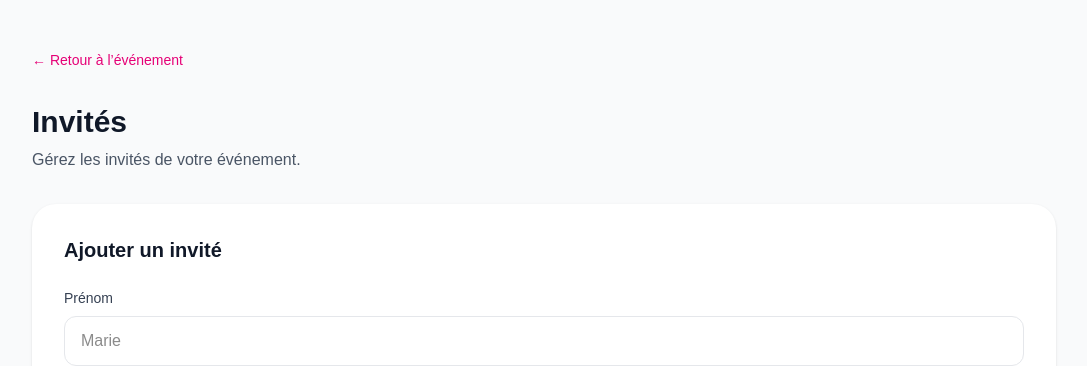
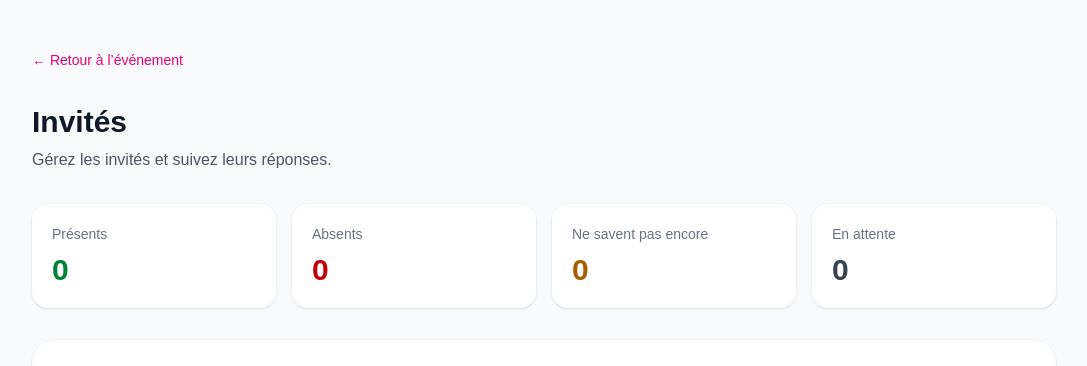
Before and after one commit to Ingride-Siemanou/invity, a Next.js app: page /dashboard/events/1/guests in a window 1280 px wide. Shown: the top 366 px of the page, without its empty margins (96-1183 px from the left). Built offline with nearby package versions, Linux system fonts and the light colour scheme; no server answers.

Commit message:
Ajout du suivi des reponses des invites

```diff
--- a/src/app/dashboard/events/[id]/guests/page.tsx
+++ b/src/app/dashboard/events/[id]/guests/page.tsx
@@ -12,6 +12,38 @@ type Guest = {
   status: string;
   token: string;
 };
+
+function getStatusLabel(status: string) {
+  if (status === "accepted") {
+    return "Présent(e)";
+  }
+
+  if (status === "declined") {
+    return "Absent(e)";
+  }
+
+  if (status === "maybe") {
+    return "Je ne sais pas encore";
+  }
+
+  return "En attente";
+}
+
+function getStatusClass(status: string) {
+  if (status === "accepted") {
+    return "bg-green-50 text-green-700";
+  }
+
+  if (status === "declined") {
+    return "bg-red-50 text-red-700";
+  }
+
+  if (status === "maybe") {
+    return "bg-yellow-50 text-yellow-700";
+  }
+
+  return "bg-gray-100 text-gray-600";
+}
 
 export default function GuestsPage() {
   const params = useParams();
@@ -88,6 +120,22 @@ export default function GuestsPage() {
     }
   }
 
+  const acceptedCount = guests.filter(
+    (guest) => guest.status === "accepted"
+  ).length;
+
+  const declinedCount = guests.filter(
+    (guest) => guest.status === "declined"
+  ).length;
+
+  const maybeCount = guests.filter(
+    (guest) => guest.status === "maybe"
+  ).length;
+
+  const pendingCount = guests.filter(
+    (guest) => guest.status === "pending"
+  ).length;
+
   return (
     <main className="min-h-screen bg-gray-50 px-6 py-12">
       <div className="mx-auto max-w-5xl">
@@ -104,8 +152,40 @@ export default function GuestsPage() {
           </h1>
 
           <p className="mt-2 text-gray-600">
-            Gérez les invités de votre événement.
+            Gérez les invités et suivez leurs réponses.
           </p>
+        </div>
+
+        <div className="mt-8 grid gap-4 sm:grid-cols-2 lg:grid-cols-4">
+          <div className="rounded-2xl bg-white p-5 shadow-sm">
+            <p className="text-sm text-gray-500">Présents</p>
+            <p className="mt-2 text-3xl font-bold text-green-700">
+              {acceptedCount}
+            </p>
+          </div>
+
+          <div className="rounded-2xl bg-white p-5 shadow-sm">
+            <p className="text-sm text-gray-500">Absents</p>
+            <p className="mt-2 text-3xl font-bold text-red-700">
+              {declinedCount}
+            </p>
+          </div>
+
+          <div className="rounded-2xl bg-white p-5 shadow-sm">
+            <p className="text-sm text-gray-500">
+              Ne savent pas encore
+            </p>
+            <p className="mt-2 text-3xl font-bold text-yellow-700">
+              {maybeCount}
+            </p>
+          </div>
+
+          <div className="rounded-2xl bg-white p-5 shadow-sm">
+            <p className="text-sm text-gray-500">En attente</p>
+            <p className="mt-2 text-3xl font-bold text-gray-700">
+              {pendingCount}
+            </p>
+          </div>
         </div>
 
         <div className="mt-8 rounded-3xl bg-white p-8 shadow-sm">
@@ -232,8 +312,12 @@ export default function GuestsPage() {
                   </div>
 
                   <div className="flex flex-col gap-2 sm:items-end">
-                    <span className="w-fit rounded-full bg-yellow-50 px-3 py-1 text-xs font-semibold text-yellow-700">
-                      En attente de réponse
+                    <span
+                      className={`w-fit rounded-full px-3 py-1 text-xs font-semibold ${getStatusClass(
+                        guest.status
+                      )}`}
+                    >
+                      {getStatusLabel(guest.status)}
                     </span>
 
                     <Link
```
